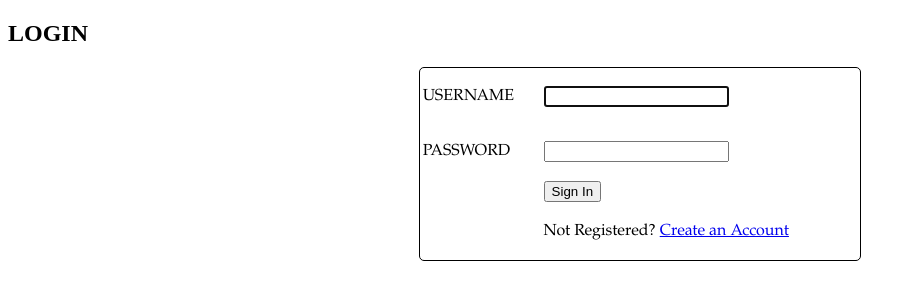
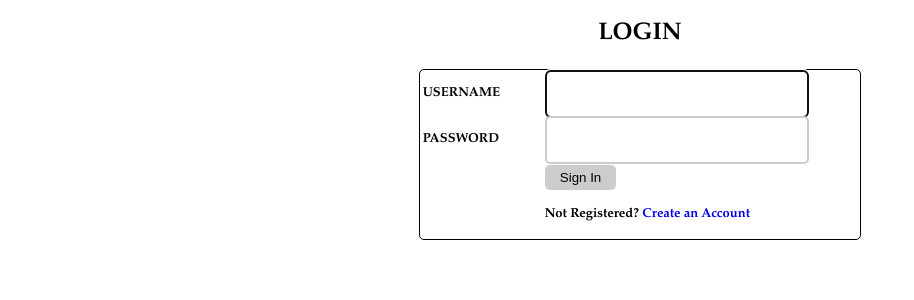
Before and after one commit to benjah2017/Shopping-List-V2, a plain HTML site: page Designs/login.html in a window 1280 px wide. Shown: the whole page, without its empty margins (0-914 px from the left). Drawn offline with Linux system fonts and the light colour scheme; files that its build step writes are made by us from their sources.

Commit message:
Update style.css

```diff
--- a/Designs/css/style.css
+++ b/Designs/css/style.css
@@ -1,4 +1,6 @@
 
+body {
+}
 a.button {
     -webkit-appearance: button;
     -moz-appearance: button;
@@ -7,3 +9,39 @@ a.button {
     text-decoration: none;
     color: initial;
 }
+h2 {
+    text-align:center;
+    font-family:'Palatino Linotype';
+    font-weight:bold;
+
+}
+input[type=Text], input[type=password] {
+width:80%;
+height:80%;
+padding:5px;
+border:2px solid #ccc;
+-webkit-border-radius: 5px;
+border-radius: 5px;
+margin:auto;
+}
+
+input[type=text]:focus,input[type=password]:focus {
+    border-radius:5px;
+}
+P {
+    font-family:'Palatino Linotype';
+    font-weight:bold;
+    font-size:small;
+}
+
+input[type=submit] {
+    padding:5px 15px;
+    background:#ccc;
+    border:0 none;
+    cursor:pointer;
+    -webkit-border-radius: 5px;
+    border-radius: 5px;
+}
+a {
+    text-decoration:none;
+}
```
